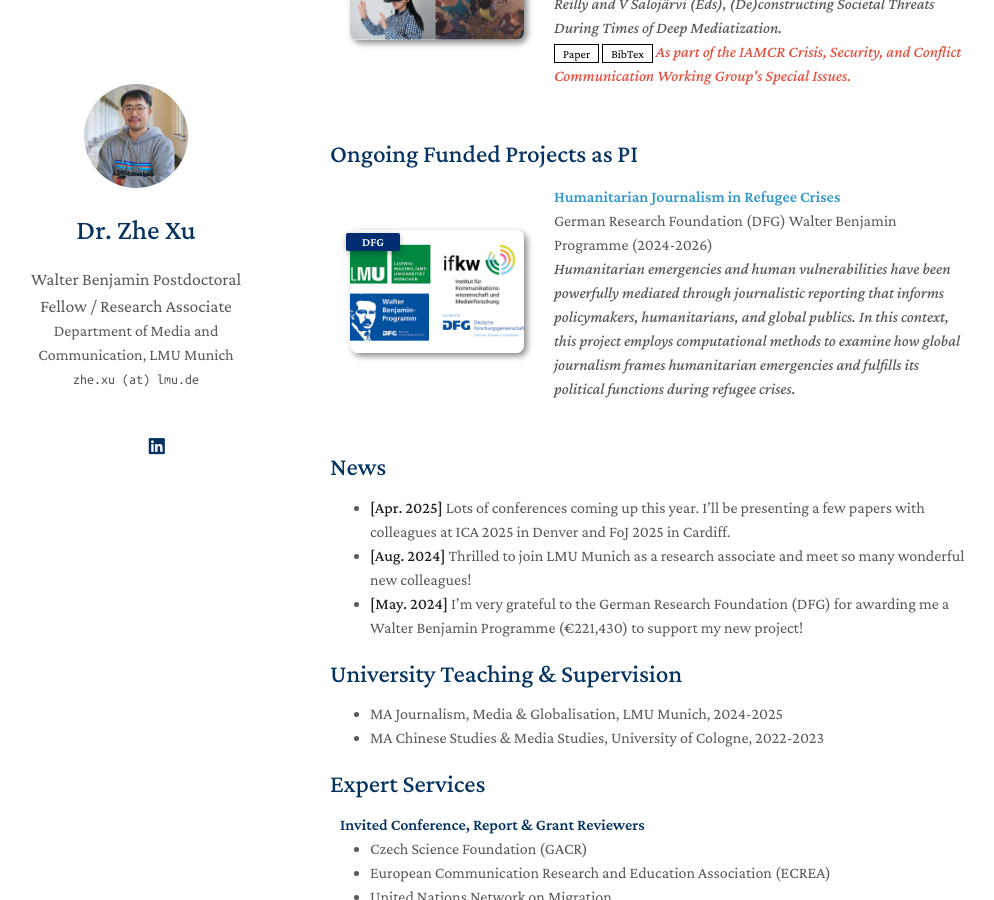
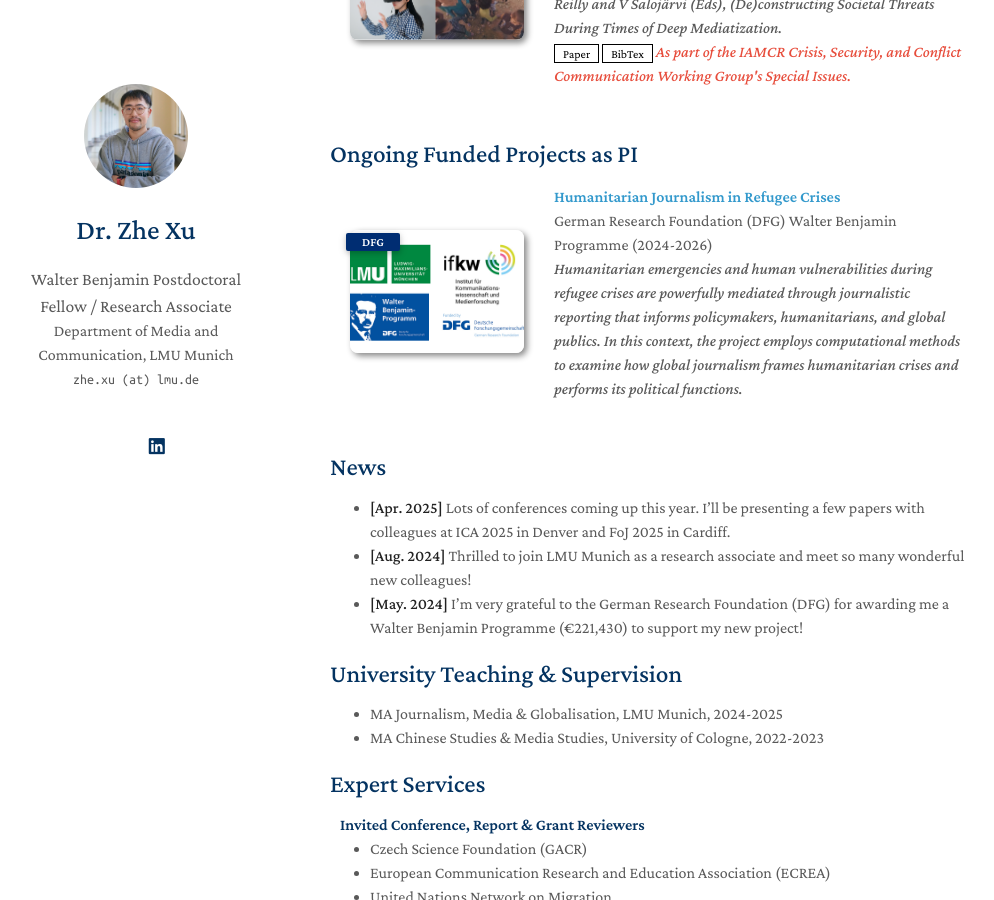
Before and after one commit to zhexuphd/home, a Jekyll site: the page built from index.md, in a window 1280 px wide and 900 px high, scrolled down 829 px. Shown: the whole window, without its empty margins (140-1134 px from the left). Built offline with Jekyll 4.4.1, drawn with Linux system fonts in a browser that asks for light colours; a style sheet for code colours, icons or effects is not loaded; our own code applies the rules of GitHub Pages for plain Markdown files.

Commit message:
Update dfg.yml

```diff
--- a/_data/dfg.yml
+++ b/_data/dfg.yml
@@ -3,5 +3,5 @@ main:
   - title: "Humanitarian Journalism in Refugee Crises"
     authors: German Research Foundation (DFG) Walter Benjamin Programme (2024-2026)
     conference_short: DFG
-    conference: Humanitarian emergencies and human vulnerabilities have been powerfully mediated through journalistic reporting that informs policymakers, humanitarians, and global publics. In this context, this project employs computational methods to examine how global journalism frames humanitarian emergencies and fulfills its political functions during refugee crises.
+    conference: Humanitarian emergencies and human vulnerabilities during refugee crises are powerfully mediated through journalistic reporting that informs policymakers, humanitarians, and global publics. In this context, the project employs computational methods to examine how global journalism frames humanitarian crises and performs its political functions.
     image: ./assets/img/ifkwdfg.jpg
```
